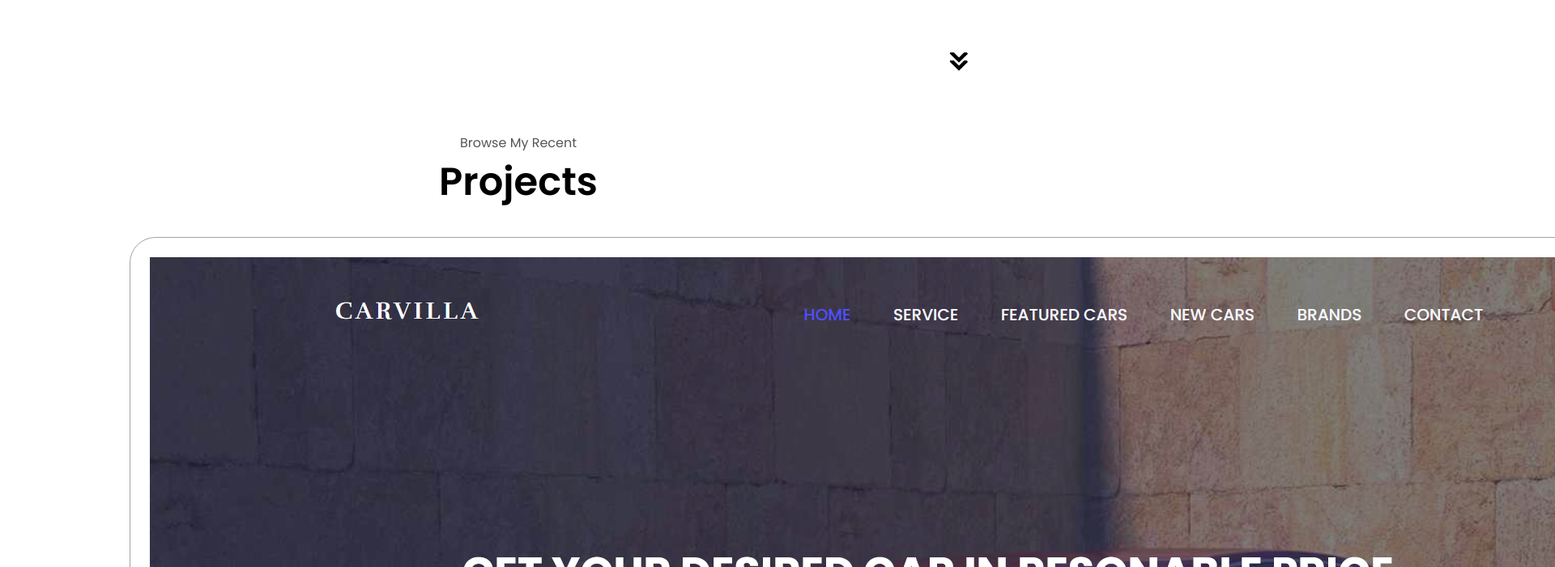
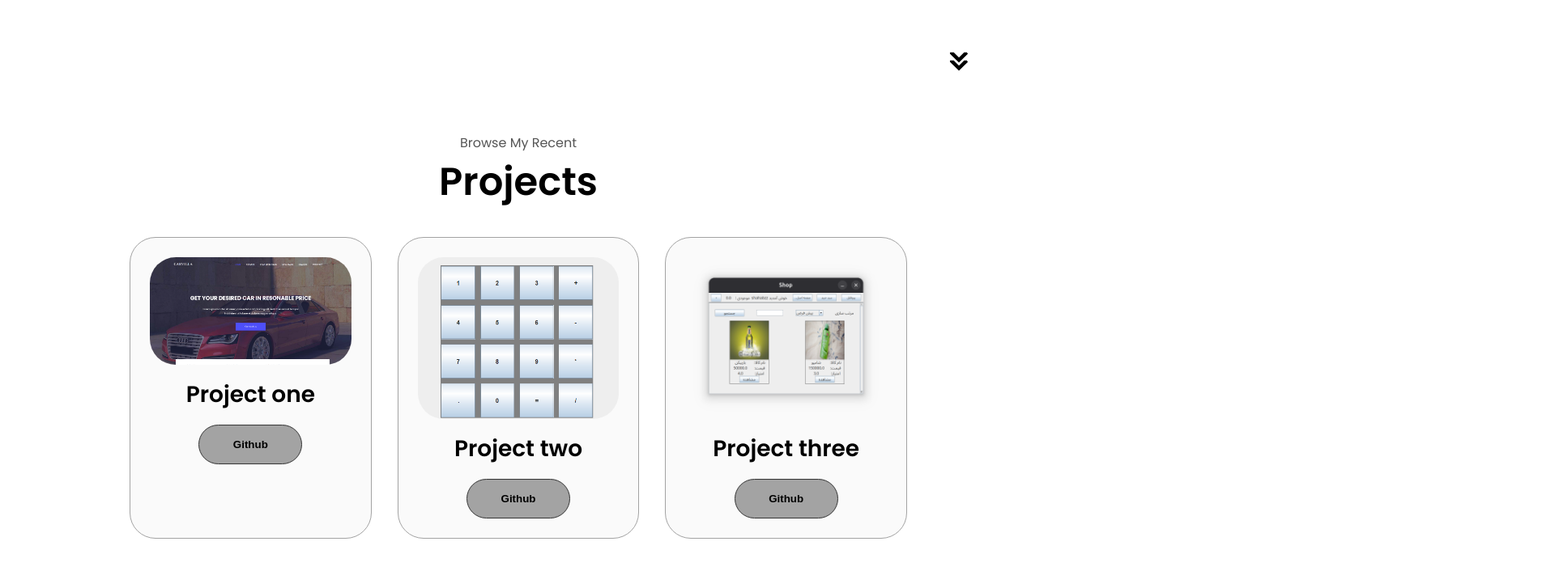
Before and after one commit to amirmohammadzaker/Personal-Portfolio-Website-Project, a plain HTML site: page index.html in a window 1280 px wide. Shown: the part 2180-2881 px from the top of the page at 81% size, 1920 px wide, since content can reach past the window. Drawn offline with Linux system fonts and the light colour scheme.

Commit message:
style: add styles for projects section

```diff
--- a/style.css
+++ b/style.css
@@ -353,3 +353,35 @@ article {
 article .icon {
   cursor: default;
 }
+
+/* PROJECTS SECTION */
+
+#projects {
+  position: relative;
+}
+
+.color-container {
+  background-color: rgb(163, 163, 163);
+  background-color: rgb(250, 250, 250);
+}
+
+.project-img {
+  border-radius: 2rem;
+  width: 100%;
+  height: auto;
+  max-height: 200px;
+  object-fit: cover;
+  display: block;
+  margin: 0 auto;
+}
+
+
+.project-title {
+  margin: 1rem ;
+  color: black;
+}
+
+.project-btn{
+  color: black;
+  background-color: rgb(163, 163, 163);
+}
```
